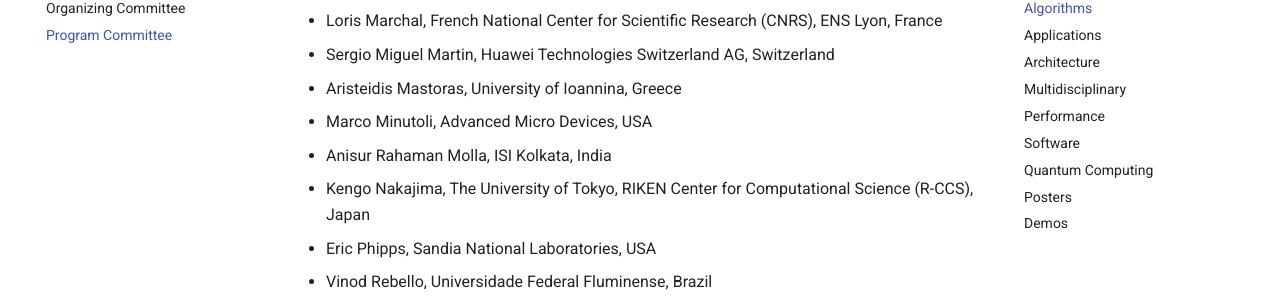
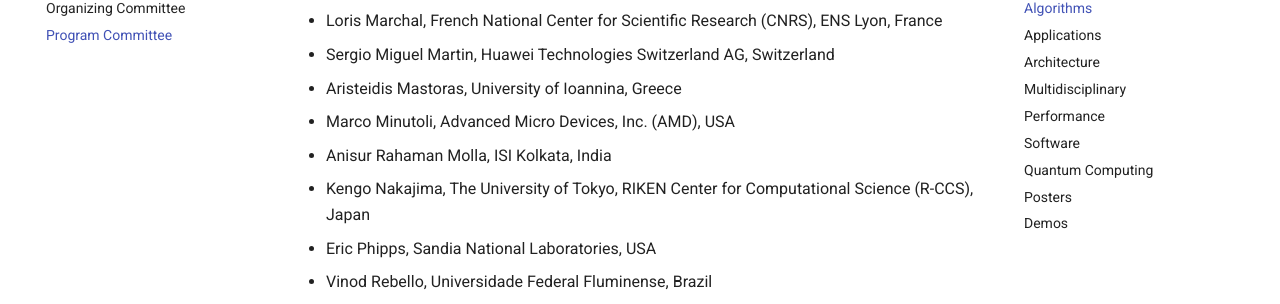
Before and after one commit to icpp2026/icpp2026.github.io, an MkDocs documentation site: the page built from docs/program-committee.md, in a window 1280 px wide and 900 px high, scrolled down 2209 px. Shown: the part 148-452 px from the top of the window. Built offline with MkDocs 1.6.1 and Material for MkDocs 9.7.7, drawn with Linux system fonts in a browser that asks for light colours; comment, search, counter and statistics services are not loaded.

Commit message:
docs: unify AMD affiliation for Marco Minutoli
Claude-Session: https://claude.ai/code/session_01Ubvspa3hpnksLRTXB32JuA

```diff
--- a/docs/program-committee.md
+++ b/docs/program-committee.md
@@ -58,7 +58,7 @@
 - Loris Marchal, French National Center for Scientific Research (CNRS), ENS Lyon, France
 - Sergio Miguel Martin, Huawei Technologies Switzerland AG, Switzerland
 - Aristeidis Mastoras, University of Ioannina, Greece
-- Marco Minutoli, Advanced Micro Devices, USA
+- Marco Minutoli, Advanced Micro Devices, Inc. (AMD), USA
 - Anisur Rahaman Molla, ISI Kolkata, India
 - Kengo Nakajima, The University of Tokyo, RIKEN Center for Computational Science (R-CCS), Japan
 - Eric Phipps, Sandia National Laboratories, USA
```
